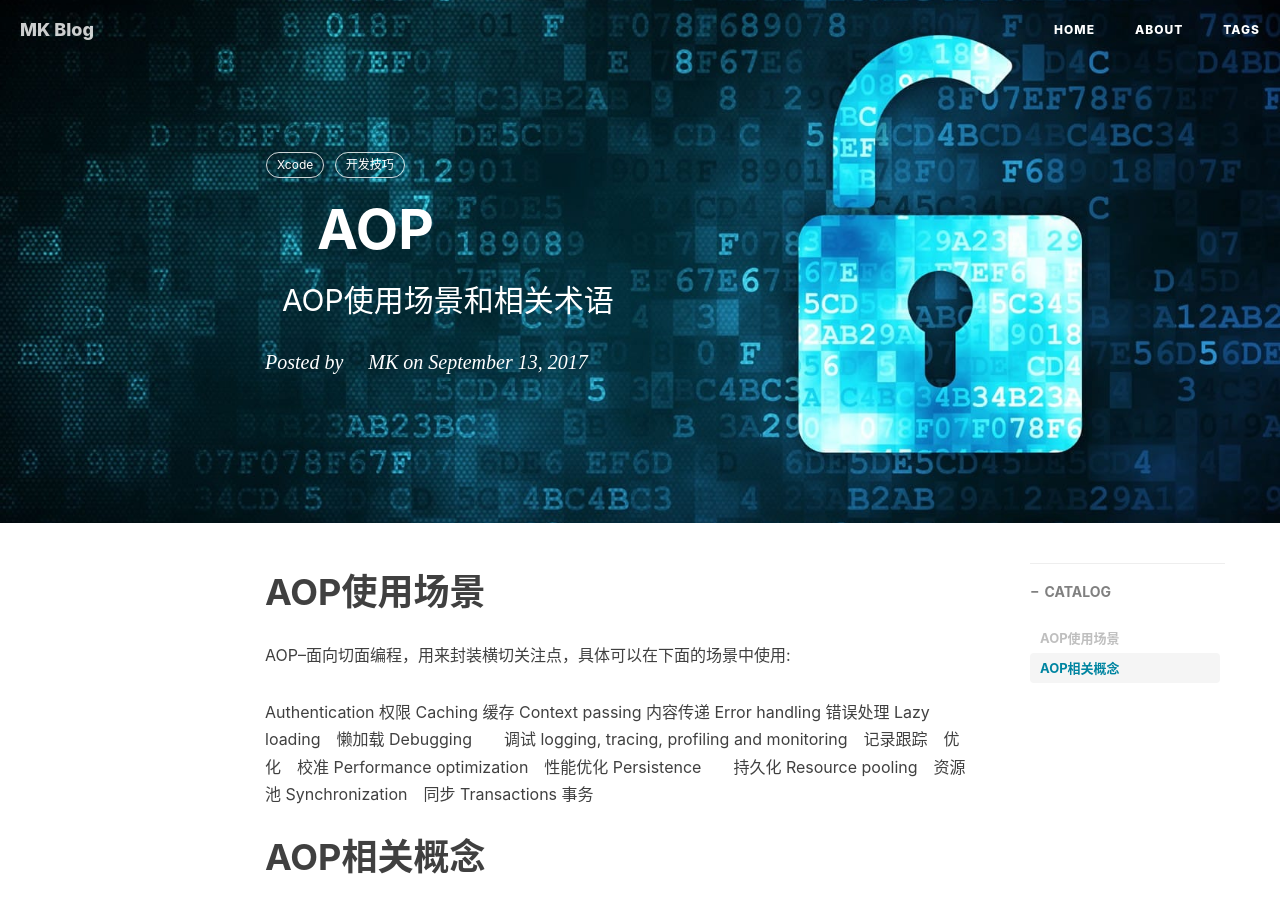
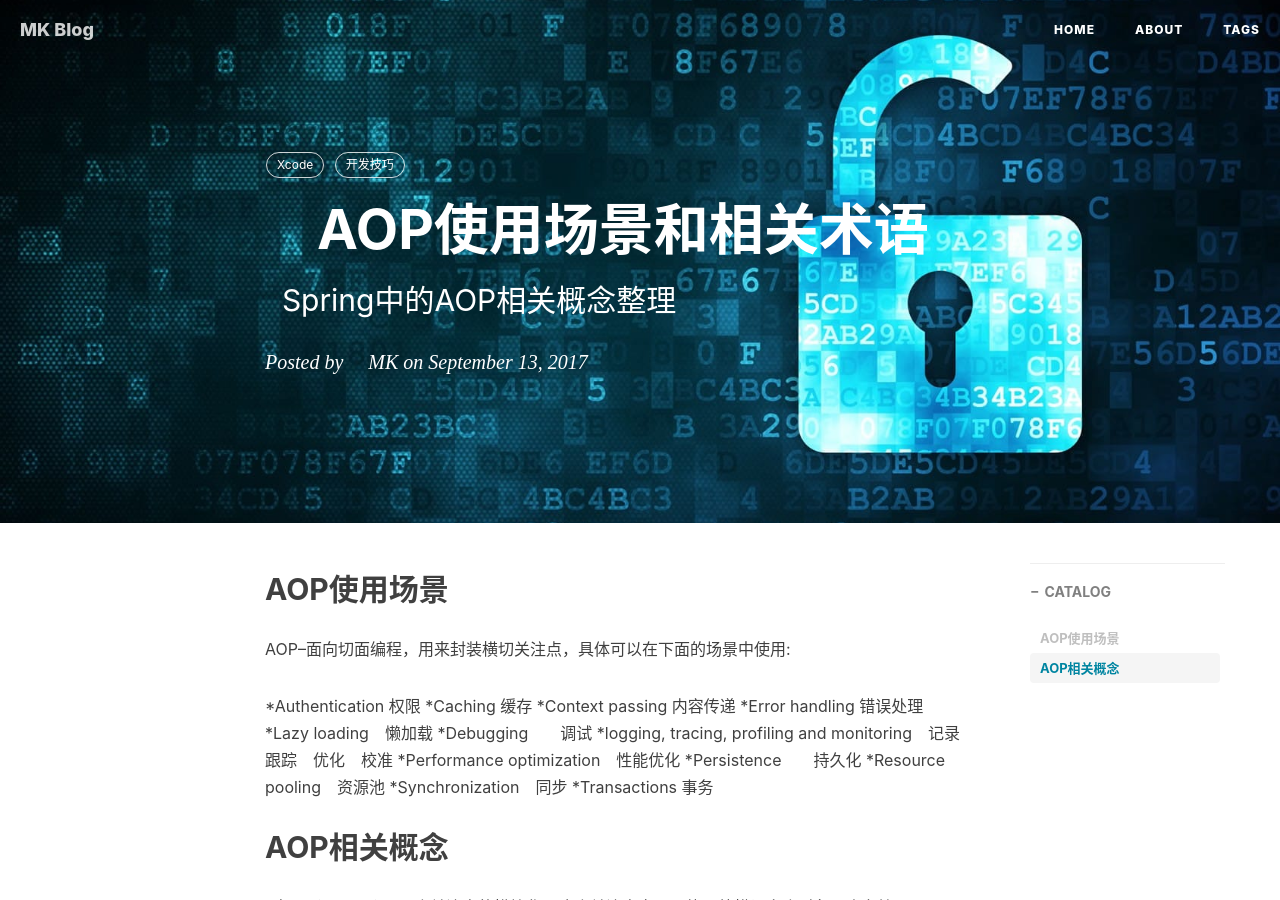
Before and after one commit to KanmaCN/KanmaCN.github.io, a Jekyll site: the page built from _posts/2017-09-13-AOP.md, in a window 1280 px wide and 900 px high. Built offline with Jekyll 4.4.1, drawn with Linux system fonts in a browser that asks for light colours; nearby versions of some CDN libraries; comment, search, counter and statistics services are not loaded.

Commit message:
Spring-AOP

```diff
--- a/_posts/2017-09-13-AOP.md
+++ b/_posts/2017-09-13-AOP.md
@@ -1,7 +1,7 @@
 ---
 layout:     post
-title:      AOP
-subtitle:   AOP使用场景和相关术语
+title:      AOP使用场景和相关术语
+subtitle:   Spring中的AOP相关概念整理
 date:       2017-09-13
 author:     MK
 header-img: img/post-bg-hacker.jpg
@@ -11,24 +11,24 @@ tags:
     - 开发技巧
 ---
 
-# AOP使用场景
+## AOP使用场景
 
  AOP--面向切面编程，用来封装横切关注点，具体可以在下面的场景中使用:
 
-Authentication 权限
-Caching 缓存
-Context passing 内容传递
-Error handling 错误处理
-Lazy loading　懒加载
-Debugging　　调试
-logging, tracing, profiling and monitoring　记录跟踪　优化　校准
-Performance optimization　性能优化
-Persistence　　持久化
-Resource pooling　资源池
-Synchronization　同步
-Transactions 事务
+*Authentication 权限
+*Caching 缓存
+*Context passing 内容传递
+*Error handling 错误处理
+*Lazy loading　懒加载
+*Debugging　　调试
+*logging, tracing, profiling and monitoring　记录跟踪　优化　校准
+*Performance optimization　性能优化
+*Persistence　　持久化
+*Resource pooling　资源池
+*Synchronization　同步
+*Transactions 事务
 
-# AOP相关概念
+## AOP相关概念
 
 *方面（Aspect）：一个关注点的模块化，这个关注点实现可能另外横切多个对象。事务管理是J2EE应用中一个很好的横切关注点例子。方面用Spring的 Advisor或拦截                器实现。
 
```
